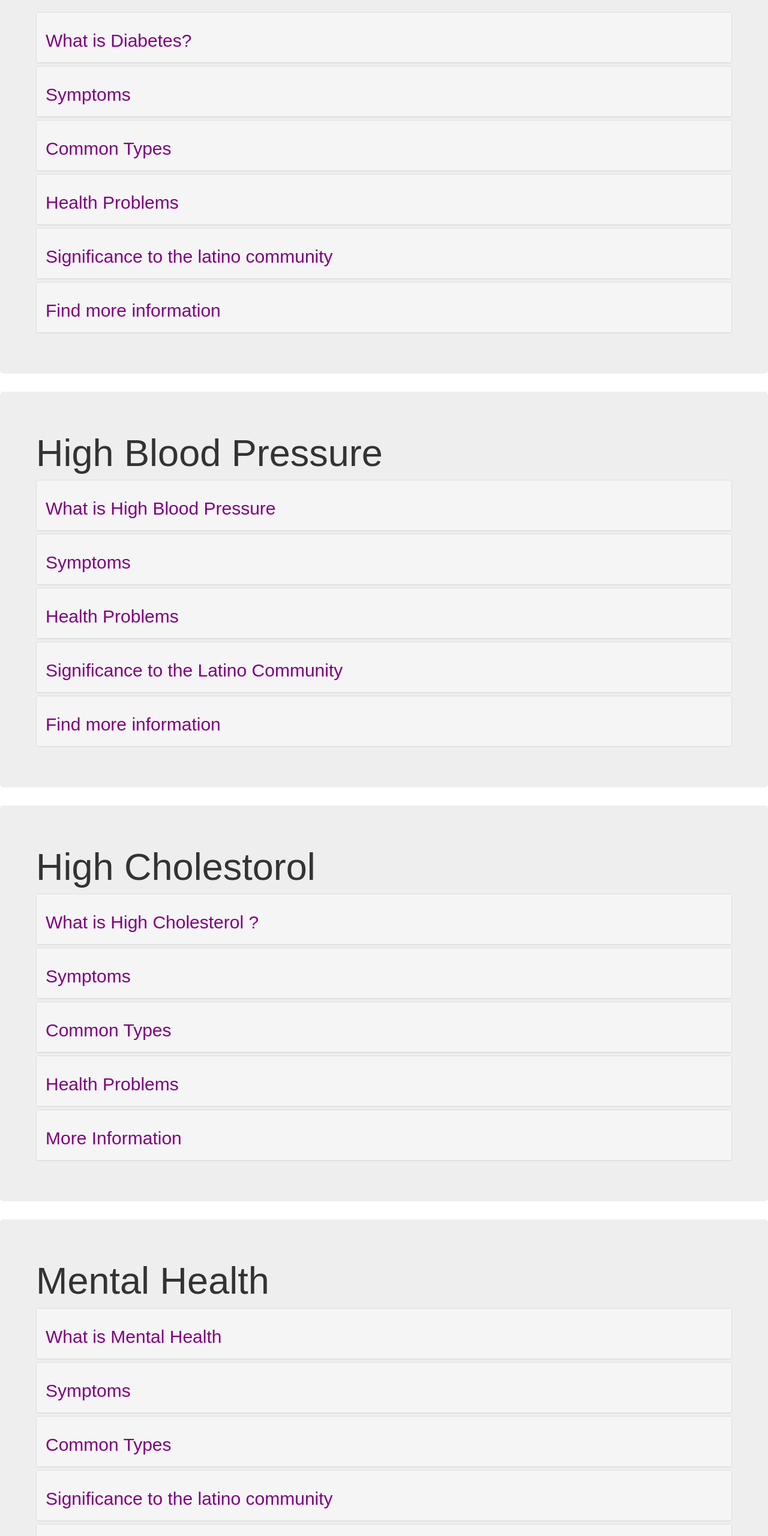
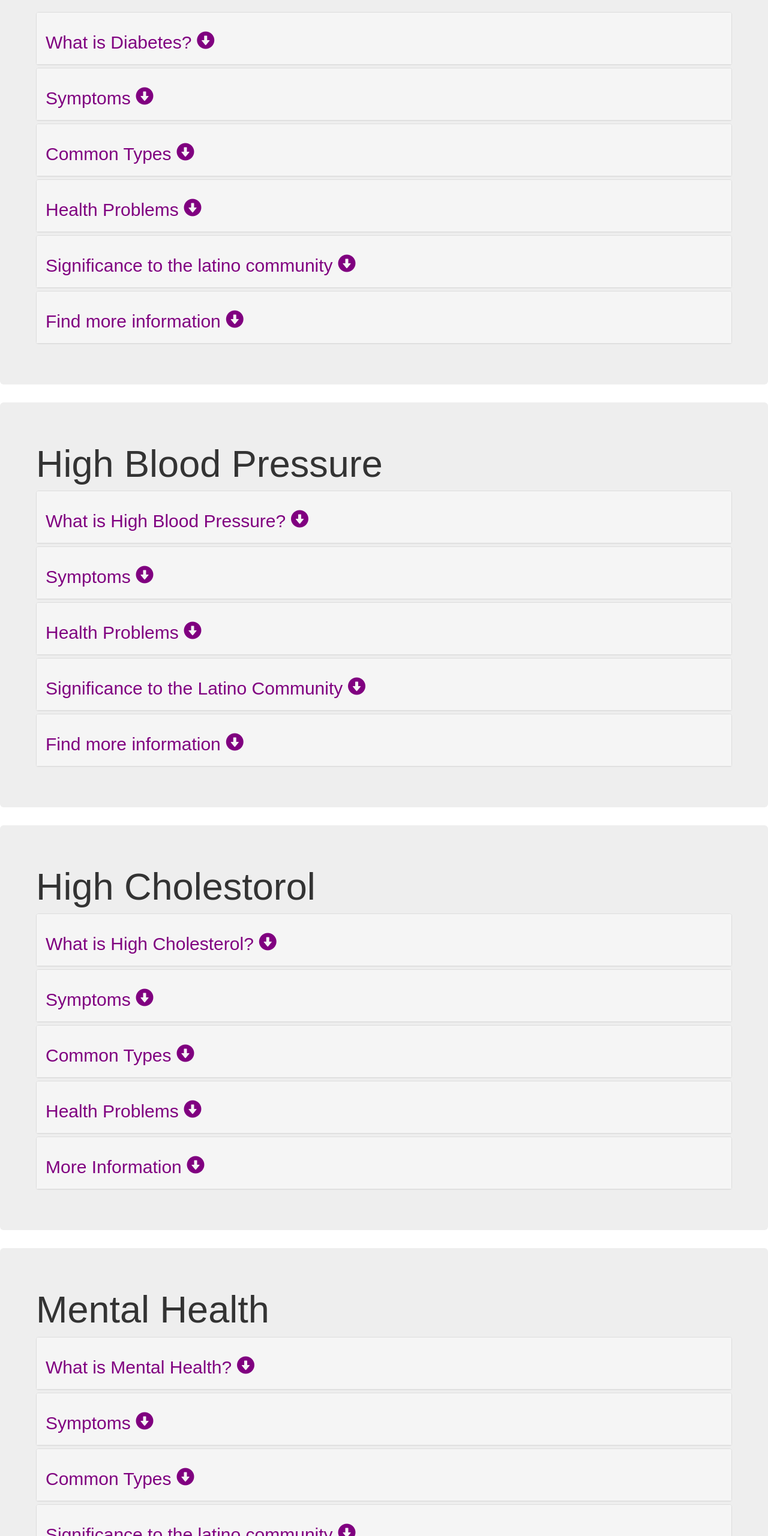
Before and after one commit to angiemywork2/amigx, a React (Create React App) app in the folder client/: page /Tips in a window 1280 px wide. Shown: the part 239-2800 px from the top of the page at 60% size. Built offline with nearby package versions, Linux system fonts and the light colour scheme.

Commit message:
collapsible rx sample img

```diff
--- a/client/src/pages/Tips.js
+++ b/client/src/pages/Tips.js
@@ -20,7 +20,7 @@ const Tips = () =>
             <div className="panel-heading">
               <h1 className= "panel-title">
                 <a data-toggle = "collapse" data-parent = "#accordion" href=  "#collapsea1">
-                  <h2>What is Diabetes?</h2>
+                  <h2>What is Diabetes? <span className="glyphicon glyphicon-circle-arrow-down" aria-hidden="true"></span></h2>
                 </a>
               </h1>
             </div>
@@ -37,7 +37,7 @@ const Tips = () =>
             <div className="panel-heading">
               <h1 className="panel-title">
                 <a data-toggle="collapse" data-parent="#accordion" href="#collapsea2">
-                  <h2>Symptoms</h2>
+                  <h2>Symptoms <span className="glyphicon glyphicon-circle-arrow-down" aria-hidden="true"></span></h2>
                 </a>
               </h1>
             </div>
@@ -62,7 +62,7 @@ const Tips = () =>
             <div className="panel-heading">
               <h1 className="panel-title">
                 <a data-toggle="collapse" data-parent="#accordion" href="#collapsea3">
-                  <h2>Common Types</h2>
+                  <h2>Common Types <span className="glyphicon glyphicon-circle-arrow-down" aria-hidden="true"></span></h2>
                 </a>
               </h1>
             </div>
@@ -86,7 +86,7 @@ const Tips = () =>
             <div className="panel-heading">
               <h1 className="panel-title">
                 <a data-toggle="collapse" data-parent="#accordion" href="#collapsea4">
-                  <h2>Health Problems</h2>
+                  <h2>Health Problems <span className="glyphicon glyphicon-circle-arrow-down" aria-hidden="true"></span></h2>
                 </a>
               </h1>
             </div>
@@ -110,7 +110,7 @@ const Tips = () =>
             <div className="panel-heading">
               <h1 className="panel-title">
                 <a data-toggle="collapse" data-parent="#accordion" href="#collapsea5">
-                  <h2>Significance to the latino community</h2>
+                  <h2>Significance to the latino community <span className="glyphicon glyphicon-circle-arrow-down" aria-hidden="true"></span></h2>
                 </a>
               </h1>
             </div>
@@ -132,7 +132,7 @@ const Tips = () =>
             <div className="panel-heading">
               <h1 className="panel-title">
                 <a data-toggle="collapse" data-parent="#accordion" href="#collapsea6">
-                  <h2>Find more information</h2>
+                  <h2>Find more information <span className="glyphicon glyphicon-circle-arrow-down" aria-hidden="true"></span></h2>
                 </a>
               </h1>
             </div>
@@ -170,7 +170,7 @@ const Tips = () =>
             <div className="panel-heading">
               <h1 className="panel-title">
                 <a data-toggle="collapse" data-parent="#accordion2" href="#collapseb1">
-                  <h2>What is High Blood Pressure</h2>
+                  <h2>What is High Blood Pressure? <span className="glyphicon glyphicon-circle-arrow-down" aria-hidden="true"></span></h2>
                 </a>
               </h1>
             </div>
@@ -187,7 +187,7 @@ const Tips = () =>
             <div className="panel-heading">
               <h1 className="panel-title">
                 <a data-toggle="collapse" data-parent="#accordion2" href="#collapseb2">
-                  <h2>Symptoms</h2>
+                  <h2>Symptoms <span className="glyphicon glyphicon-circle-arrow-down" aria-hidden="true"></span></h2>
                 </a>
               </h1>
             </div>
@@ -212,7 +212,7 @@ const Tips = () =>
             <div className="panel-heading">
               <h1 className="panel-title">
                 <a data-toggle="collapse" data-parent="#accordion2" href="#collapseb3">
-                  <h2>Health Problems</h2>
+                  <h2>Health Problems <span className="glyphicon glyphicon-circle-arrow-down" aria-hidden="true"></span></h2>
                 </a>
               </h1>
             </div>
@@ -234,7 +234,7 @@ const Tips = () =>
             <div className="panel-heading">
               <h1 className="panel-title">
                 <a data-toggle="collapse" data-parent="#accordion2" href="#collapseb4">
-                  <h2>Significance to the Latino Community</h2>
+                  <h2>Significance to the Latino Community <span className="glyphicon glyphicon-circle-arrow-down" aria-hidden="true"></span></h2>
                 </a>
               </h1>
             </div>
@@ -254,7 +254,7 @@ const Tips = () =>
             <div className="panel-heading">
               <h1 className="panel-title">
                 <a data-toggle="collapse" data-parent="#accordion2" href="#collapseb5">
-                  <h2>Find more information</h2>
+                  <h2>Find more information <span className="glyphicon glyphicon-circle-arrow-down" aria-hidden="true"></span></h2>
                 </a>
               </h1>
             </div>
@@ -275,7 +275,7 @@ const Tips = () =>
             <div className="panel-heading">
               <h1 className="panel-title">
                 <a data-toggle="collapse" data-parent="#accordion3" href="#collapsec1">
-                  <h2>What is High Cholesterol ?</h2>
+                  <h2>What is High Cholesterol? <span className="glyphicon glyphicon-circle-arrow-down" aria-hidden="true"></span></h2>
                 </a>
               </h1>
             </div>
@@ -299,7 +299,7 @@ const Tips = () =>
             <div className="panel-heading">
               <h1 className="panel-title">
                 <a data-toggle="collapse" data-parent="#accordion3" href="#collapsec2">
-                  <h2>Symptoms</h2>
+                  <h2>Symptoms <span className="glyphicon glyphicon-circle-arrow-down" aria-hidden="true"></span></h2>
                 </a>
               </h1>
             </div>
@@ -323,7 +323,7 @@ const Tips = () =>
             <div className="panel-heading">
               <h1 className="panel-title">
                 <a data-toggle="collapse" data-parent="#accordion3" href="#collapsec3">
-                  <h2>Common Types</h2>
+                  <h2>Common Types <span className="glyphicon glyphicon-circle-arrow-down" aria-hidden="true"></span></h2>
                 </a>
               </h1>
             </div>
@@ -347,7 +347,7 @@ const Tips = () =>
             <div className="panel-heading">
               <h1 className="panel-title">
                 <a data-toggle="collapse" data-parent="#accordion3" href="#collapsec4">
-                  <h2>Health Problems</h2>
+                  <h2>Health Problems <span className="glyphicon glyphicon-circle-arrow-down" aria-hidden="true"></span></h2>
                 </a>
               </h1>
             </div>
@@ -364,7 +364,7 @@ const Tips = () =>
             <div className="panel-heading">
               <h1 className="panel-title">
                 <a data-toggle="collapse" data-parent="#accordion3" href="#collapsec5">
-                  <h2>More Information</h2>
+                  <h2>More Information <span className="glyphicon glyphicon-circle-arrow-down" aria-hidden="true"></span></h2>
                 </a>
               </h1>
             </div>
@@ -386,7 +386,7 @@ const Tips = () =>
             <div className="panel-heading">
               <h1 className="panel-title">
                 <a data-toggle="collapse" data-parent="#accordion4" href="#collapsed1">
-                  <h2>What is Mental Health</h2>
+                  <h2>What is Mental Health? <span className="glyphicon glyphicon-circle-arrow-down" aria-hidden="true"></span></h2>
                 </a>
               </h1>
             </div>
@@ -416,7 +416,7 @@ const Tips = () =>
             <div className="panel-heading">
               <h1 className="panel-title">
                 <a data-toggle="collapse" data-parent="#accordion4" href="#collapsed2">
-                  <h2>Symptoms</h2>
+                  <h2>Symptoms <span className="glyphicon glyphicon-circle-arrow-down" aria-hidden="true"></span></h2>
                 </a>
               </h1>
             </div>
@@ -443,7 +443,7 @@ const Tips = () =>
             <div className="panel-heading">
               <h1 className="panel-title">
                 <a data-toggle="collapse" data-parent="#accordion4" href="#collapsed3">
-                  <h2>Common Types</h2>
+                  <h2>Common Types <span className="glyphicon glyphicon-circle-arrow-down" aria-hidden="true"></span></h2>
                 </a>
               </h1>
             </div>
@@ -465,7 +465,7 @@ const Tips = () =>
             <div className="panel-heading">
               <h1 className="panel-title">
                 <a data-toggle="collapse" data-parent="#accordion4" href="#collapsed4">
-                  <h2>Significance to the latino community</h2>
+                  <h2>Significance to the latino community <span className="glyphicon glyphicon-circle-arrow-down" aria-hidden="true"></span></h2>
                 </a>
               </h1>
             </div>
@@ -492,7 +492,7 @@ const Tips = () =>
             <div className="panel-heading">
               <h1 className="panel-title">
                 <a data-toggle="collapse" data-parent="#accordion4" href="#collapsed5">
-                  <h2>Find more Information</h2>
+                  <h2>Find more Information <span className="glyphicon glyphicon-circle-arrow-down" aria-hidden="true"></span></h2>
                 </a>
               </h1>
             </div>
@@ -513,7 +513,7 @@ const Tips = () =>
             <div className="panel-heading">
               <h1 className="panel-title">
                 <a data-toggle="collapse" data-parent="#accordion" href="#collapsee1">
-                  <h2>What it Obesity</h2>
+                  <h2>What it Obesity <span className="glyphicon glyphicon-circle-arrow-down" aria-hidden="true"></span></h2>
                 </a>
               </h1>
             </div>
@@ -530,7 +530,7 @@ const Tips = () =>
             <div className="panel-heading">
               <h1 className="panel-title">
                 <a data-toggle="collapse" data-parent="#accordion" href="#collapsee2">
-                  <h2>Symptoms</h2>
+                  <h2>Symptoms <span className="glyphicon glyphicon-circle-arrow-down" aria-hidden="true"></span></h2>
                 </a>
               </h1>
             </div>
@@ -547,7 +547,7 @@ const Tips = () =>
             <div className="panel-heading">
               <h1 className="panel-title">
                 <a data-toggle="collapse" data-parent="#accordion" href="#collapsee3">
-                  <h2>Health Problems </h2>
+                  <h2>Health Problems <span className="glyphicon glyphicon-circle-arrow-down" aria-hidden="true"></span></h2>
                 </a>
               </h1>
             </div>
@@ -564,7 +564,7 @@ const Tips = () =>
             <div className="panel-heading">
               <h1 className="panel-title">
                 <a data-toggle="collapse" data-parent="#accordion" href="#collapsee4">
-                  <h2>Significance to the Latino Community</h2>
+                  <h2>Significance to the Latino Community <span className="glyphicon glyphicon-circle-arrow-down" aria-hidden="true"></span></h2>
                 </a>
               </h1>
             </div>
@@ -583,7 +583,7 @@ const Tips = () =>
             <div className="panel-heading">
               <h1 className="panel-title">
                 <a data-toggle="collapse" data-parent="#accordion" href="#collapsee5">
-                  <h2>Find more Information</h2>
+                  <h2>Find more Information <span className="glyphicon glyphicon-circle-arrow-down" aria-hidden="true"></span></h2>
                 </a>
               </h1>
             </div>
```
Also changed, not shown: client/src/components/HeroImg/Hero.js (added, +8 -0 lines), client/src/pages/Medication.js (+29 -11 lines), client/src/components/HeroImg/Hero.css (added), client/src/components/HeroImg/index.js (added).
